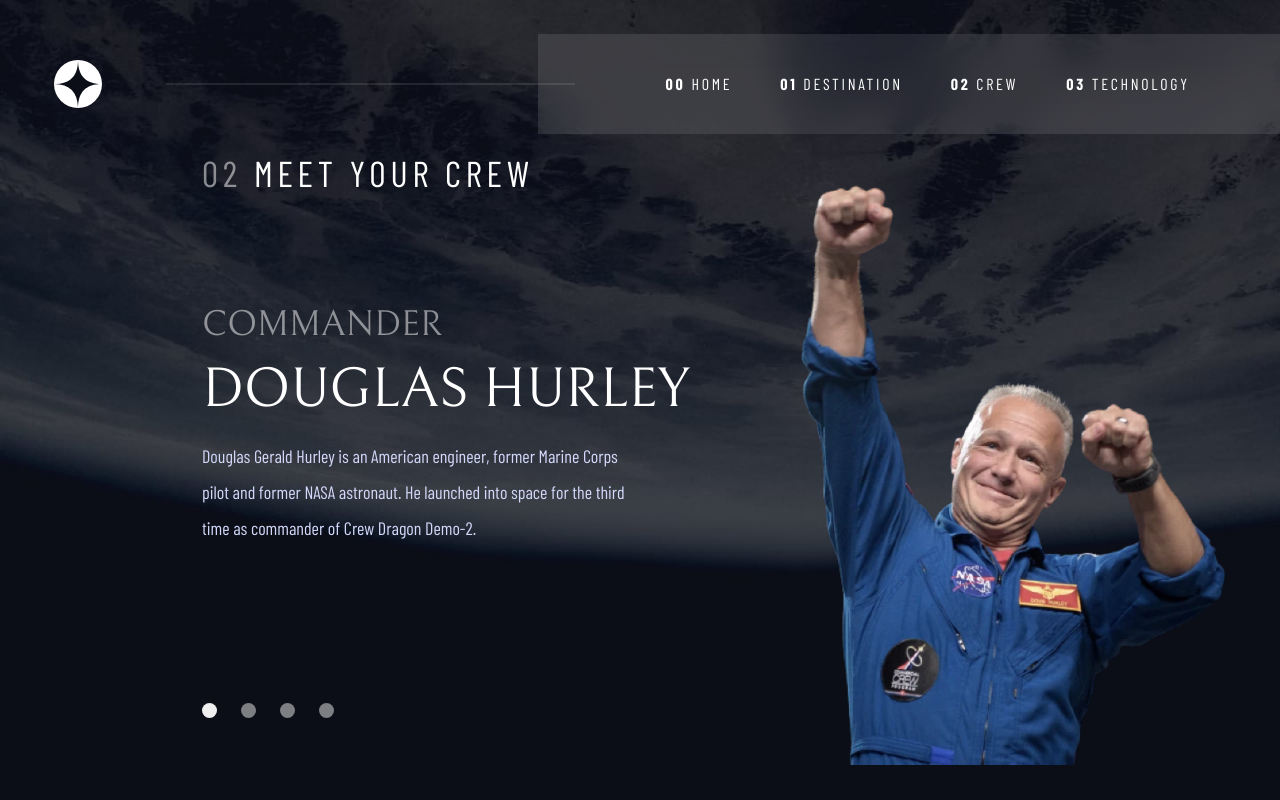
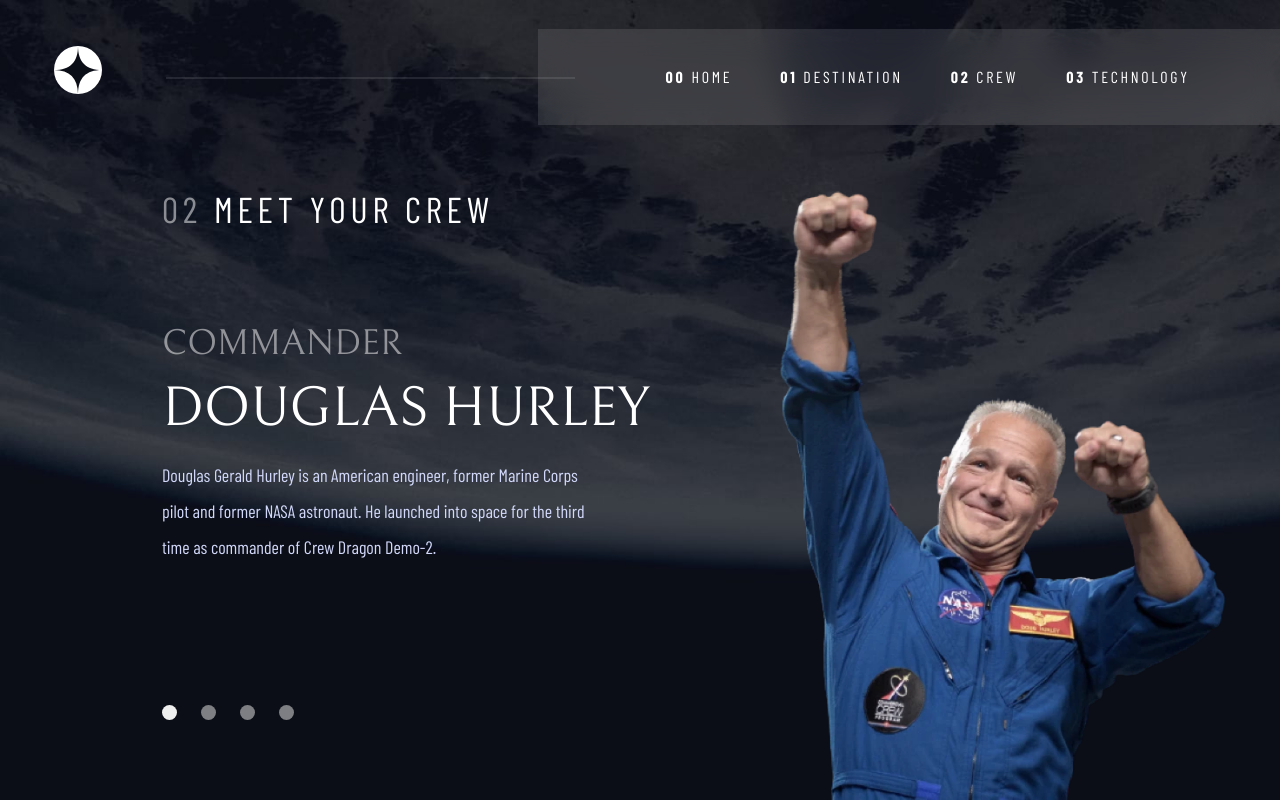
Before and after one commit to leemander/frontend-mentor-space-tourism-website, a React (Vite) app: page /crew in a window 1280 px wide. Built offline with nearby package versions, Linux system fonts and the light colour scheme.

Commit message:
Fix desktop layout shifting issue

```diff
--- a/src/pages/Crew.jsx
+++ b/src/pages/Crew.jsx
@@ -9,7 +9,7 @@
           <div className="crew__content">
             <h1>
               <span>02</span> Meet Your Crew
-            </h1>
+            </h1>{" "}
             <div className="crew__role">{crew[currentCrewIndex].role}</div>
             <h2 className="crew__name">{crew[currentCrewIndex].name}</h2>
             <p className="crew__bio">{crew[currentCrewIndex].bio}</p>
@@ -36,13 +36,12 @@
               ></button>
             </div>
           </div>
-          <div>
-            <img
-              className="crew__img"
-              src={crew[currentCrewIndex].images.webp}
-              alt=""
-            />
-          </div>
+
+          <img
+            className="crew__img"
+            src={crew[currentCrewIndex].images.webp}
+            alt=""
+          />
         </div>
       </div>
     </main>
--- a/src/pages/Destination.jsx
+++ b/src/pages/Destination.jsx
@@ -9,7 +9,7 @@
           <span>01</span> Pick Your Destination
         </h1>
         <div className="two-column">
-          <img src={destinations[currentDestIndex].images.webp} alt={""} />
+          <img src={destinations[currentDestIndex].images.webp} alt="" />
           <div className="destination__content">
             <div className="destination__controls">
               <button
--- a/src/style.css
+++ b/src/style.css
@@ -202,10 +202,6 @@
   opacity: 0.5;
 }
 
-header {
-  padding-block-start: 1em;
-}
-
 header .space-between {
   grid-column: 2/-1;
 }
@@ -218,10 +214,12 @@
   display: flex;
   flex-wrap: wrap;
   font-size: var(--font-size-xs);
-  gap: 3em;
+  gap: 3rem;
+  height: 6rem;
   justify-content: start;
   list-style: none;
-  padding: 2em 0 2em 8em;
+  margin-block-start: 1.8rem;
+  padding-inline: 8em 0;
   position: relative;
   text-transform: uppercase;
   width: 58vw;
@@ -238,9 +236,10 @@
   content: "";
   height: 0.125em;
   opacity: 0.1;
-  width: 55%;
   position: absolute;
   right: 95%;
+  top: 50%;
+  width: 55%;
 }
 
 .header__nav a {
@@ -253,12 +252,16 @@
   font-weight: 700;
 }
 
-main {
-  display: flex;
-  flex-direction: column;
+main > .container {
+  display: grid;
+  grid-template-rows: auto 1fr;
   height: 100%;
-  justify-content: center;
-  margin: 0;
+  padding-block-start: 3rem;
+}
+
+main.home > .container {
+  grid-template-rows: unset;
+  place-content: center;
 }
 
 body:has(.home) {
@@ -322,7 +325,7 @@
 }
 
 .destination h1 {
-  margin-block-start: 2.225rem;
+  margin-block-start: 0;
 }
 
 .destination .two-column {
@@ -400,8 +403,14 @@
   background-image: url(./assets/crew/background-crew-desktop.jpg);
 }
 
+main.crew > .container {
+  grid-template-rows: 1fr;
+  align-items: start;
+}
+
 .crew .two-column {
-  grid-template-columns: 60% 40%;
+  grid-template-columns: 58% 1fr;
+  height: 100%;
 }
 
 .crew h1 {
@@ -411,7 +420,6 @@
 .crew__content {
   display: flex;
   flex-direction: column;
-  padding-inline-start: 2.5rem;
 }
 
 .crew__role {
@@ -454,9 +462,8 @@
 }
 
 .crew__img {
-  aspect-ratio: 1;
-  height: 645px;
-  object-fit: contain;
+  align-self: end;
+  object-position: bottom;
 }
 
 body:has(.tech) {
@@ -475,6 +482,7 @@
   display: grid;
   gap: 4rem;
   grid-template-columns: auto 1fr;
+  margin-block: auto;
 }
 
 .tech__controls {
@@ -501,19 +509,16 @@
   color: var(--color-neutral-900);
 }
 
-.tech__content {
-  margin-block: auto 10rem;
-}
-
 .tech__eyebrow {
   letter-spacing: 2.7px;
+  margin: 0;
   text-transform: uppercase;
 }
 
 .tech__name {
   font-family: var(--font-family-serif);
   font-size: var(--font-size-xl);
-  margin-block-start: 0;
+  margin-block-start: 0.5rem;
 }
 
 .tech__desc {
@@ -522,4 +527,5 @@
 
 .tech__img {
   margin-inline-start: auto;
+  align-self: center;
 }
```
